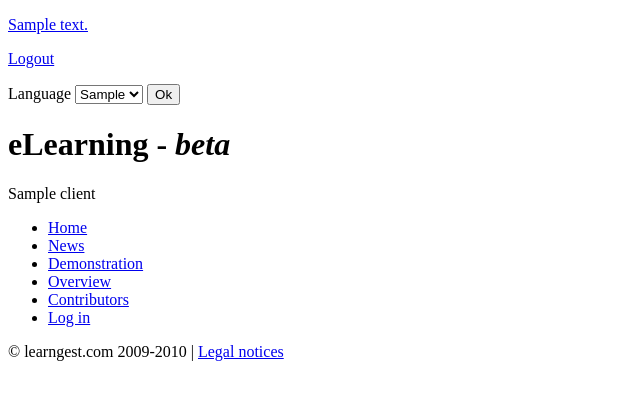
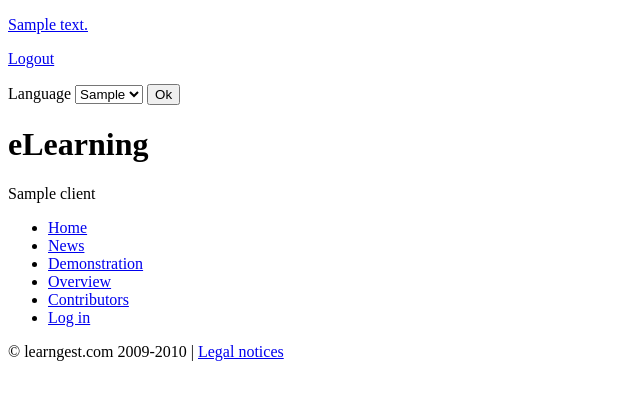
Before and after one commit to learngest/lg, a Django app: template templates/msg.html in a window 1280 px wide. Shown: the top 400 px of the page, without its empty margins (0-640 px from the left). Run offline with Django 3.2, Linux system fonts and the light colour scheme; the template is opened without the code that fills it: most values are stand-ins (such as "Sample title", 1, 10 or a date in 2020).

Commit message:
Suppression de la mention beta

```diff
--- a/templates/base.html
+++ b/templates/base.html
@@ -1,7 +1,6 @@
 <!DOCTYPE html PUBLIC "-//W3C//DTD XHTML 1.0 Transitional//EN"
 	"http://www.w3.org/TR/xhtml1/DTD/xhtml1-transitional.dtd">
 <html xmlns="http://www.w3.org/1999/xhtml" xml:lang="fr" lang="fr">
-<!-- vim: set encoding=utf8 fileencoding=utf8: -->
 {% load i18n %}
 <head>
 	<meta http-equiv="Content-type" content="text/html; charset=utf-8" />
@@ -53,7 +52,7 @@
 
 {% block header %}<div id="header-container">
 	<div id="header">
-		<h1>eLearning - <em>beta</em></h1>
+		<h1>eLearning</h1>
 		<p>{% if client.nom %}{{ client.nom }}{% else %}{% trans "Innovative e-learning Framework" %}{% endif %}</p>
 		{% block product_nav %}<ul id="product-nav">
             <li><a href="/home/"{% ifequal here 'home' %} class="selected"{% endifequal %}>{% trans "Home" %}</a></li>
```
